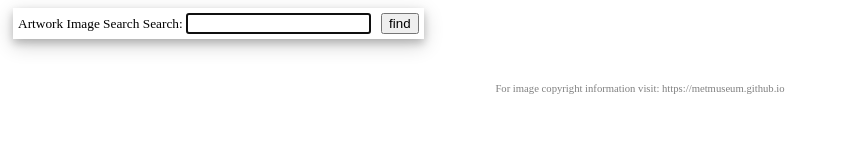
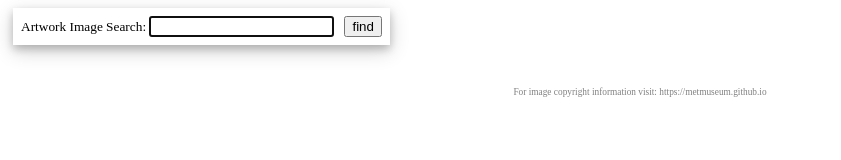
Before and after one commit to kentpmckinney/epi-art-lookup, a website built with webpack: page index.html in a window 1280 px wide. Shown: the whole page, without its empty margins (0-841 px from the left). Built offline with nearby package versions, Linux system fonts and the light colour scheme.

Commit message:
enhance user interface

```diff
--- a/index.html
+++ b/index.html
@@ -1,16 +1,17 @@
 <!DOCTYPE html>
 <html lang="en">
+
 <head>
   <meta charset="UTF-8">
   <meta name="viewport" content="width=device-width, initial-scale=1.0">
   <title>Art Image Search</title>
 </head>
+
 <body>
   <header>
     <div class="container">
       <div class="fancy-box">
-          <span>Artwork Image Search</span>
-          <label for="keyword">Search: <input id="keyword" type="text"/></label>
+        <label for="keyword">Artwork Image Search: <input id="keyword" type="text" /></label>
         <span>&nbsp;</span>
         <button id="find">find</button>
       </div>
@@ -24,4 +25,5 @@
     <p class="text-muted">For image copyright information visit: https://metmuseum.github.io</p>
   </footer>
 <script type="text/javascript" src="bundle.js"></script></body>
+
 </html>
--- a/src/style.css
+++ b/src/style.css
@@ -8,7 +8,7 @@ main, header, footer {
 
 .fancy-box {
   box-shadow: 0 4px 8px 0 rgba(0, 0, 0, 0.2), 0 6px 20px 0 rgba(0, 0, 0, 0.19);
-  padding: 5px;
+  padding: 8px;
 }
 
 input:hover {
@@ -24,7 +24,7 @@ footer {
   align-items: flex-end;
   justify-content: center;
   color: gray;
-  font-size: 8pt;
+  font-size: 7pt;
   font-weight: lighter;
 }
 
```
Also changed, not shown: src/index.html (+4 -2 lines), 1 other file. Lines whose indentation alone changed are shown as unchanged.
